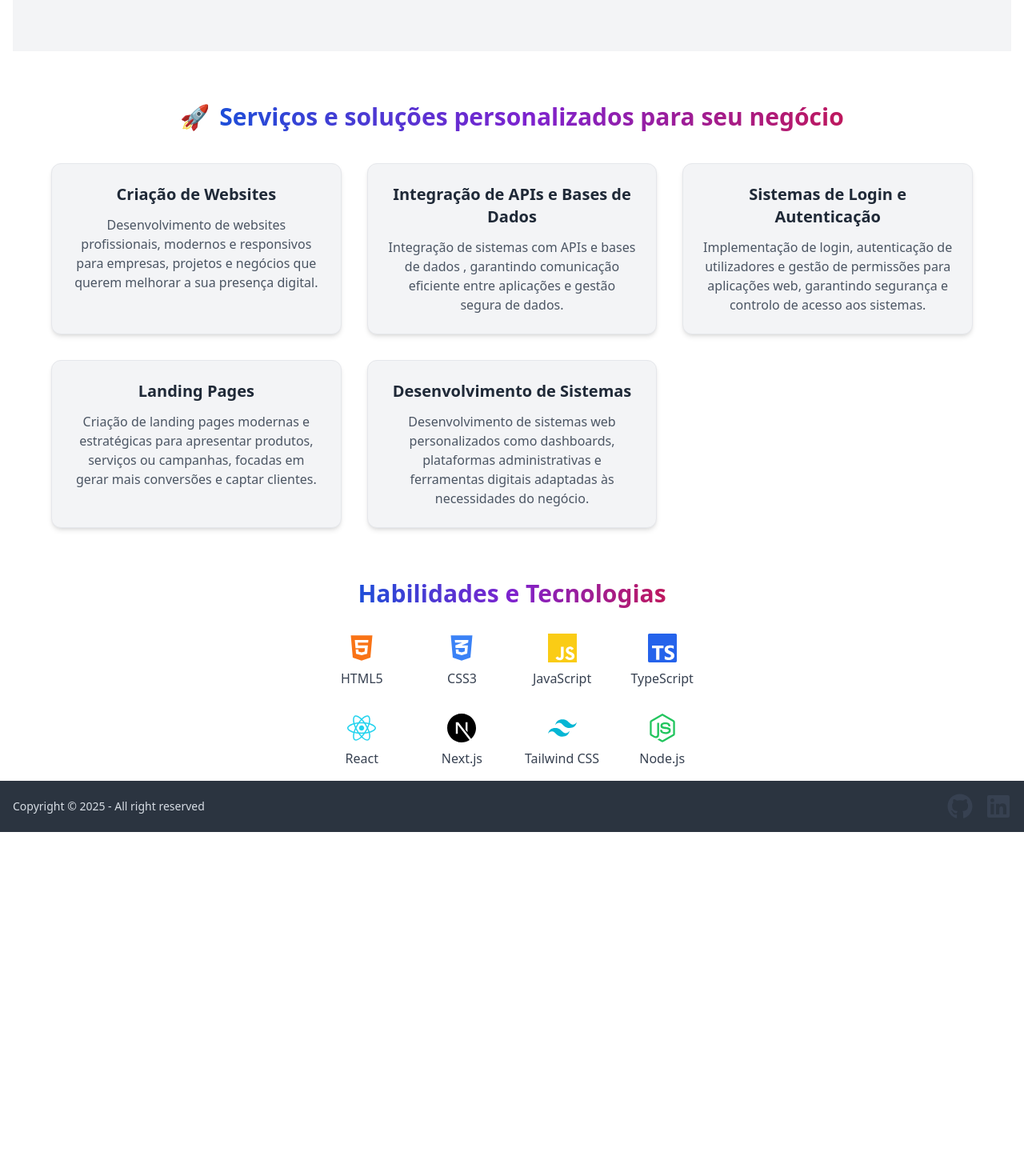
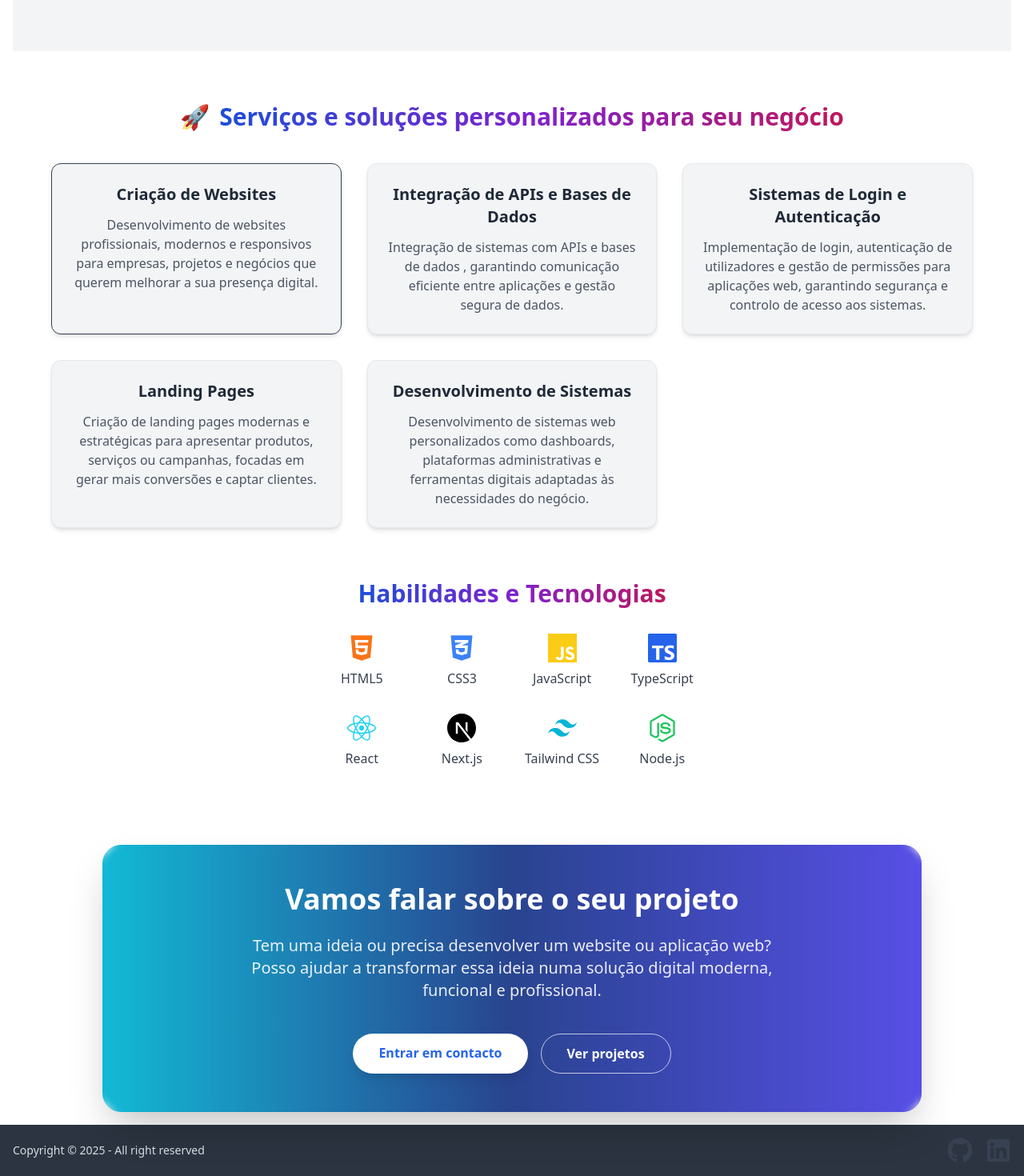
Before and after one commit to laisfernandasales/portifolio, a React (Vite) app: page / in a window 1280 px wide. Shown: the part 948-2418 px from the top of the page at 80% size. Before the commit the page ends 1988 px from the top, so only its background shows below. Built offline with nearby package versions, Linux system fonts and the light colour scheme.

Commit message:
CONTINUAÇÃO

```diff
--- a/src/components/Home/HomePage.jsx
+++ b/src/components/Home/HomePage.jsx
@@ -25,26 +25,27 @@ const text3 = "Programadora FullStack";
 const texts = [text, tex2, text3];
 
 const [displayedLines, setDisplayedLines] = useState(["", "", ""]);
-const [lineIndex, setLineIndex] = useState(0);
-const [charIndex, setCharIndex] = useState(0);
-const [finishedAll, setFinishedAll] = useState(false);
+const [lineIndex, setLineIndex] = useState(0); // Índice da linha atual
+const [charIndex, setCharIndex] = useState(0); // Índice do caractere atual na linha
+const [finishedAll, setFinishedAll] = useState(false); // Indica se todas as linhas foram exibidas
 
 useEffect(() => {
-  const interval = setInterval(() => {
-    const current = texts[lineIndex];
+  const interval = setInterval(() => { // Acessa a linha atual
+    const current = texts[lineIndex]; // Verifica se ainda há caracteres para exibir na linha atual
 
-    if (charIndex < current.length) {
-      setDisplayedLines((prev) => {
-        const copy = [...prev];
-        copy[lineIndex] = copy[lineIndex] + current.charAt(charIndex);
-        return copy;
+    if (charIndex < current.length) { // Exibe o próximo caractere
+      setDisplayedLines((prev) => { // Atualiza a linha atual com o próximo caractere
+        const copy = [...prev]; // Cria uma cópia do estado atual
+        copy[lineIndex] = copy[lineIndex] + current.charAt(charIndex); // Adiciona o próximo caractere à linha atual
+        return copy; // Retorna o novo estado com a linha atualizada
       });
-      setCharIndex((prev) => prev + 1);
+      setCharIndex((prev) => prev + 1); // Incrementa o índice do caractere para a próxima iteração
     } else {
       // linha atual completa
-      if (lineIndex < texts.length - 1) {
-        setLineIndex((prev) => prev + 1);
-        setCharIndex(0);
+      if (lineIndex < texts.length - 1) { // Verifica se ainda há linhas para exibir
+        setLineIndex((prev) => prev + 1); // Passa para a próxima linha
+        setCharIndex(0); // Reinicia o índice do caractere
+
       } else {
         // todas as linhas completas
         setFinishedAll(true);
@@ -61,7 +62,7 @@ useEffect(() => {
 
   return () => clearInterval(interval);
 
-}, [charIndex, lineIndex]);
+}, [charIndex, lineIndex]); // O efeito depende dos índices de caractere e linha para atualizar corretamente o texto exibido
 
   return (
 
@@ -166,7 +167,9 @@ useEffect(() => {
   <div className="grid grid-cols-1 md:grid-cols-2 lg:grid-cols-3 gap-8 max-w-6xl">
 
     {/* Serviço 1 */}
-    <div className="bg-gray-100 dark:bg-gray-800 p-4 md:p-6 rounded-xl shadow-md border border-gray-200 dark:border-gray-700 hover:shadow-xl transition-all duration-300 hover:-translate-y-1">
+    <div className="bg-gray-100 dark:bg-gray-800 p-4 md:p-6 rounded-xl shadow-md border border-gray-200 dark:border-gray-700 hover:shadow-xl transition-all duration-300 hover:-translate-y-1 border border-slate-700
+backdrop-blur
+hover:border-cyan-400">
       <h3 className="text-xl font-semibold mb-3 text-gray-800 dark:text-gray-200">
         Criação de Websites
       </h3>
@@ -281,8 +284,51 @@ useEffect(() => {
           </div>
         </div>
       </section>
+       <section className="w-full flex justify-center mt-24 px-4">
+
+  <div className="max-w-5xl w-full bg-gradient-to-r from-cyan-500 via-blue-900 to-indigo-600 text-white rounded-3xl p-12 text-center shadow-2xl relative overflow-hidden">
+
+    {/* camada de brilho suave */}
+    <div className="absolute inset-0 bg-white/5 backdrop-blur-sm"></div>
+
+    <div className="relative z-10">
+
+      <h2 className="text-4xl font-bold mb-6">
+        Vamos falar sobre o seu projeto
+      </h2>
+
+      <p className="text-lg md:text-xl max-w-2xl mx-auto mb-10 opacity-90">
+        Tem uma ideia ou precisa desenvolver um website ou aplicação web?
+        Posso ajudar a transformar essa ideia numa solução digital moderna,
+        funcional e profissional.
+      </p>
+
+      <div className="flex flex-col sm:flex-row gap-4 justify-center">
+
+        <a
+          href="#contato"
+          className="bg-white text-blue-600 font-semibold px-8 py-3 rounded-full shadow-lg hover:scale-105 hover:shadow-xl transition-all duration-300"
+        >
+          Entrar em contacto
+        </a>
+
+        <a
+          href="#projetos"
+          className="border border-white/70 text-white font-semibold px-8 py-3 rounded-full hover:bg-white hover:text-blue-600 transition-all duration-300"
+        >
+          Ver projetos
+        </a>
+
+      </div>
 
     </div>
+
+  </div>
+
+</section>
+    </div>
+
+
 
 
 
```
